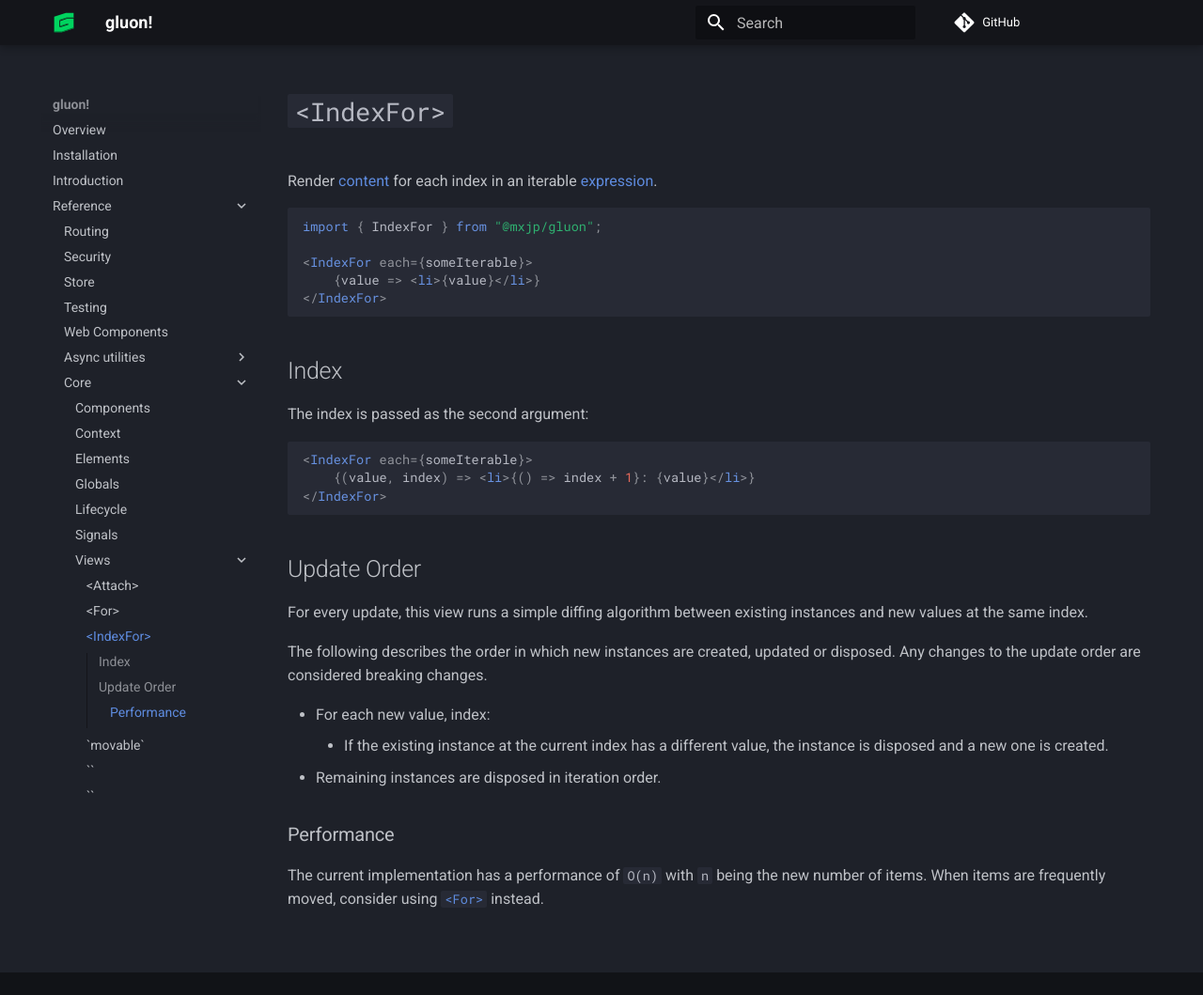
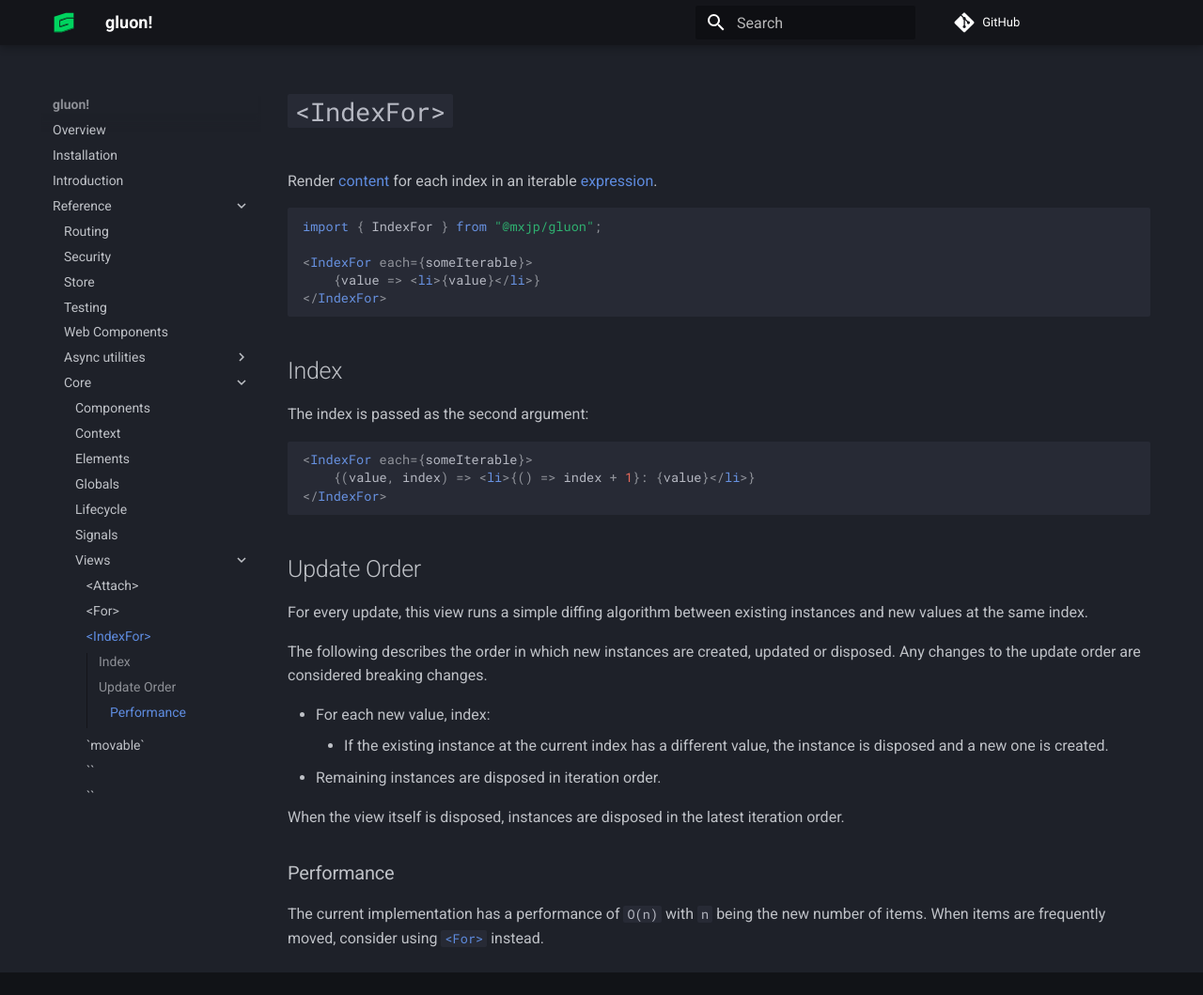
Before and after one commit to mxjp/gluon, an MkDocs documentation site: the page built from docs/reference/core/views/index-for.md, in a window 1280 px wide and 1059 px high. Shown: the whole window at 94% size. Built offline with MkDocs 1.6.1 and Material for MkDocs 9.7.7, drawn with Linux system fonts in a browser that asks for light colours; comment, search, counter and statistics services are not loaded.

Commit message:
Add missing view disposal hint

```diff
--- a/docs/reference/core/views/index-for.md
+++ b/docs/reference/core/views/index-for.md
@@ -25,5 +25,7 @@ The following describes the order in which new instances are created, updated or
 	+ If the existing instance at the current index has a different value, the instance is disposed and a new one is created.
 + Remaining instances are disposed in iteration order.
 
+When the view itself is disposed, instances are disposed in the latest iteration order.
+
 ### Performance
 The current implementation has a performance of `O(n)` with `n` being the new number of items. When items are frequently moved, consider using [`<For>`](./for.md) instead.
```
Also changed, not shown: docs/reference/core/views/for.md (+2 -0 lines).
